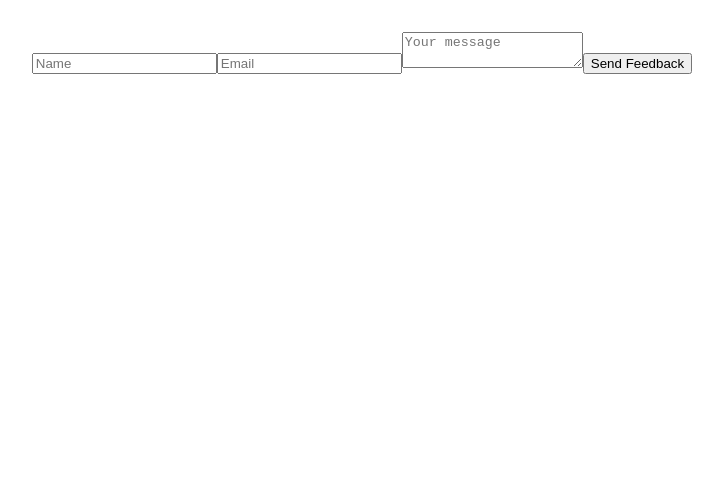
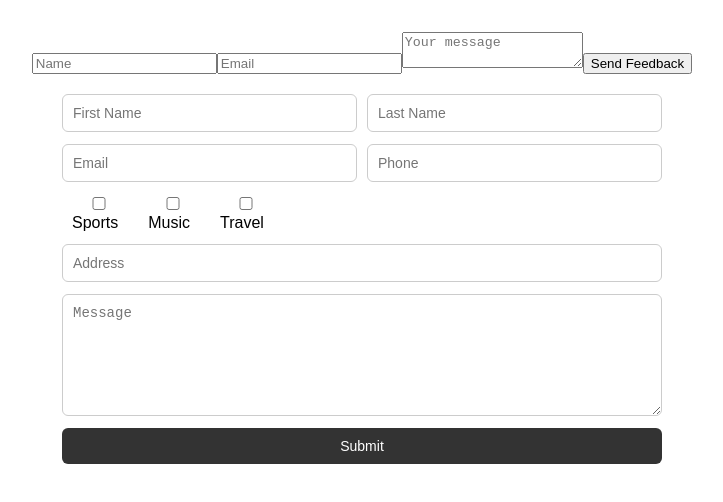
Before and after one commit to ashique12009/react-design-pattern, a React (Create React App) app in the folder controlled-uncontrolled-form/: page / in a window 1280 px wide. Shown: the top 502 px of the page, without its empty margins (278-1001 px from the left). Built offline with nearby package versions, Linux system fonts and the light colour scheme.

Commit message:
task, controlled contact form initial

```diff
--- a/controlled-uncontrolled-form/src/App.css
+++ b/controlled-uncontrolled-form/src/App.css
@@ -40,3 +40,48 @@
 .read-the-docs {
   color: #888;
 }
+
+#contactFormWrapper {
+  max-width: 600px;
+  margin: 20px auto;
+  font-family: Arial, sans-serif;
+}
+
+#contactFormWrapper #contactForm {
+  display: flex;
+  flex-direction: column;
+  gap: 12px;
+}
+
+#contactFormWrapper .row {
+  display: flex;
+  gap: 10px;
+}
+
+#contactFormWrapper input,
+#contactFormWrapper textarea {
+  width: 100%;
+  padding: 10px;
+  border: 1px solid #ccc;
+  border-radius: 6px;
+  font-size: 14px;
+}
+
+#contactFormWrapper textarea {
+  min-height: 100px;
+  resize: vertical;
+}
+
+#contactFormWrapper button {
+  padding: 10px;
+  border: none;
+  background-color: #333;
+  color: #fff;
+  border-radius: 6px;
+  cursor: pointer;
+  font-size: 14px;
+}
+
+#contactFormWrapper button:hover {
+  background-color: #555;
+}
--- a/controlled-uncontrolled-form/src/App.js
+++ b/controlled-uncontrolled-form/src/App.js
@@ -2,12 +2,14 @@ import logo from './logo.svg';
 import './App.css';
 import FeedbackForm from './messy/FeedbackForm';
 import ControlledFeedbackForm from './controlled/ControlledFeedbackForm';
+import ContactForm from './controlled/ContactForm';
 
 function App() {
   return (
     <div className="App">
       {/* <FeedbackForm /> */}
       <ControlledFeedbackForm />
+      <ContactForm />
     </div>
   );
 }
--- /dev/null
+++ b/controlled-uncontrolled-form/src/controlled/ContactForm.jsx
@@ -0,0 +1,56 @@
+import React, { useState } from 'react'
+
+const ContactForm = () => {
+  const [formData, setFormData] = useState({
+    firstName: '',
+    lastName: '',
+    email: '',
+    phone: '',
+    hobbies: [],
+    address: '',
+    message: ''
+  });
+
+  return (
+    <div id="contactFormWrapper">
+      <form id="contactForm">
+        <div className="row">
+          <input type="text" placeholder="First Name" name="firstName" />
+          <input type="text" placeholder="Last Name" name="lastName" />
+        </div>
+
+        <div className="row">
+          <input type="email" placeholder="Email" name="email" />
+          <input type="tel" placeholder="Phone" name="phone" />
+        </div>
+
+        <div className="row">
+          <label>
+            <input type="checkbox" name="hobbies" value="sports" />
+            Sports
+          </label>
+          <label>
+            <input type="checkbox" name="hobbies" value="music" />
+            Music
+          </label>
+          <label>
+            <input type="checkbox" name="hobbies" value="travel" />
+            Travel
+          </label>
+        </div>
+
+        <div className="row">
+          <input type="text" placeholder="Address" name="address" />
+        </div>
+
+        <div className="row">
+          <textarea placeholder="Message" name="message"></textarea>
+        </div>
+
+        <button type="submit">Submit</button>
+      </form>
+    </div>
+  )
+}
+
+export default ContactForm
```
Also changed, not shown: 1 other file (tests, documents, lock files or other folders).
